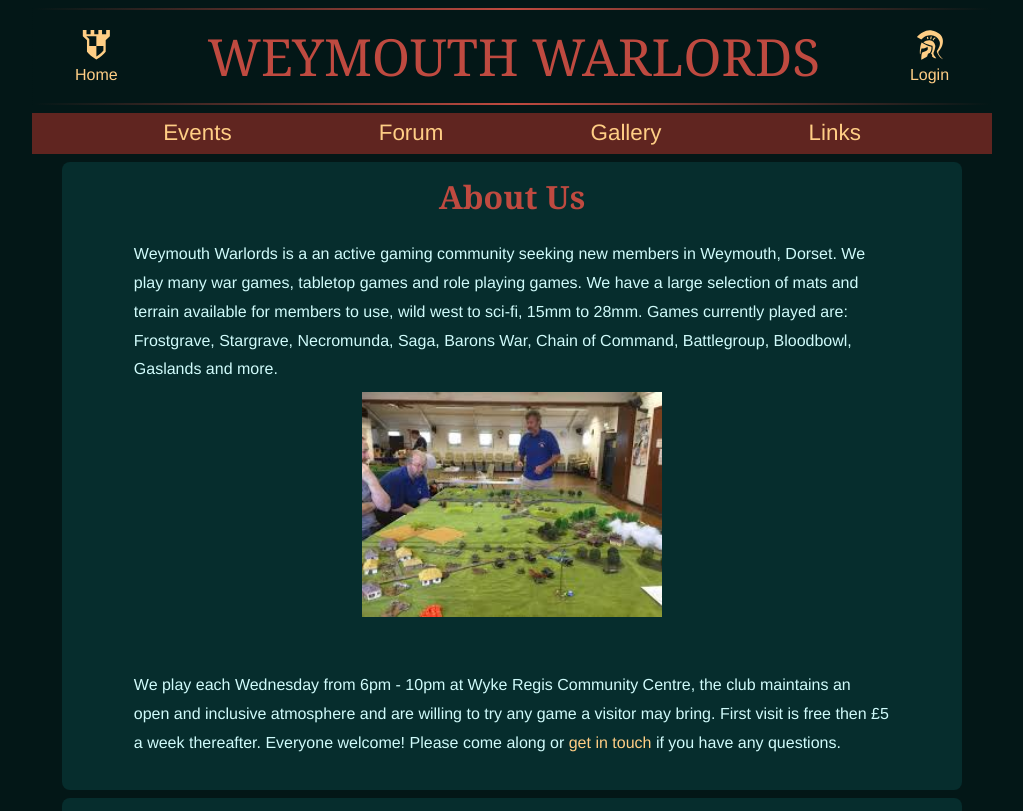
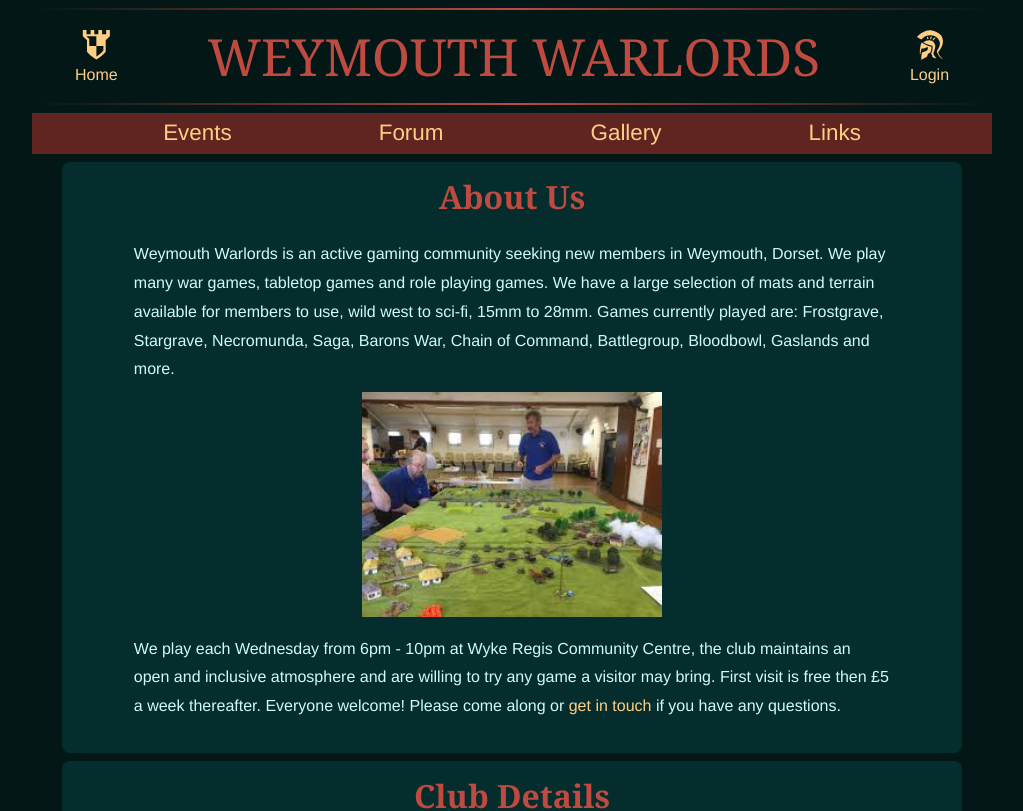
Before and after one commit to Georgie-x/weymouth-warlords, a React (Vite) app: page / in a window 1280 px wide. Shown: the top 811 px of the page, without its empty margins (120-1143 px from the left). Built offline with nearby package versions, Linux system fonts and the light colour scheme; no server answers.

Commit message:
last typo

```diff
--- a/src/content-components/Home.tsx
+++ b/src/content-components/Home.tsx
@@ -9,7 +9,7 @@ function Home() {
 			<section className='about-us'>
 				<h2>About Us</h2>
 				<p>
-					Weymouth Warlords is a an active gaming community seeking new members in Weymouth, Dorset. We play many
+					Weymouth Warlords is an active gaming community seeking new members in Weymouth, Dorset. We play many
 					war games, tabletop games and role playing games. We have a large selection of mats and
 					terrain available for members to use, wild west to sci-fi, 15mm to 28mm. Games
 					currently played are: Frostgrave, Stargrave, Necromunda, Saga, Barons War, Chain of
@@ -20,7 +20,6 @@ function Home() {
 					<figure><img src={club}></img></figure>
 
 				</div>
-				<br />
 				<p>
 					We play each Wednesday from 6pm - 10pm at Wyke Regis Community Centre, the club maintains an
 					open and inclusive atmosphere and are willing to try any game a visitor may bring. First
```
Also changed, not shown: 1 other file (tests, documents, lock files or other folders).
